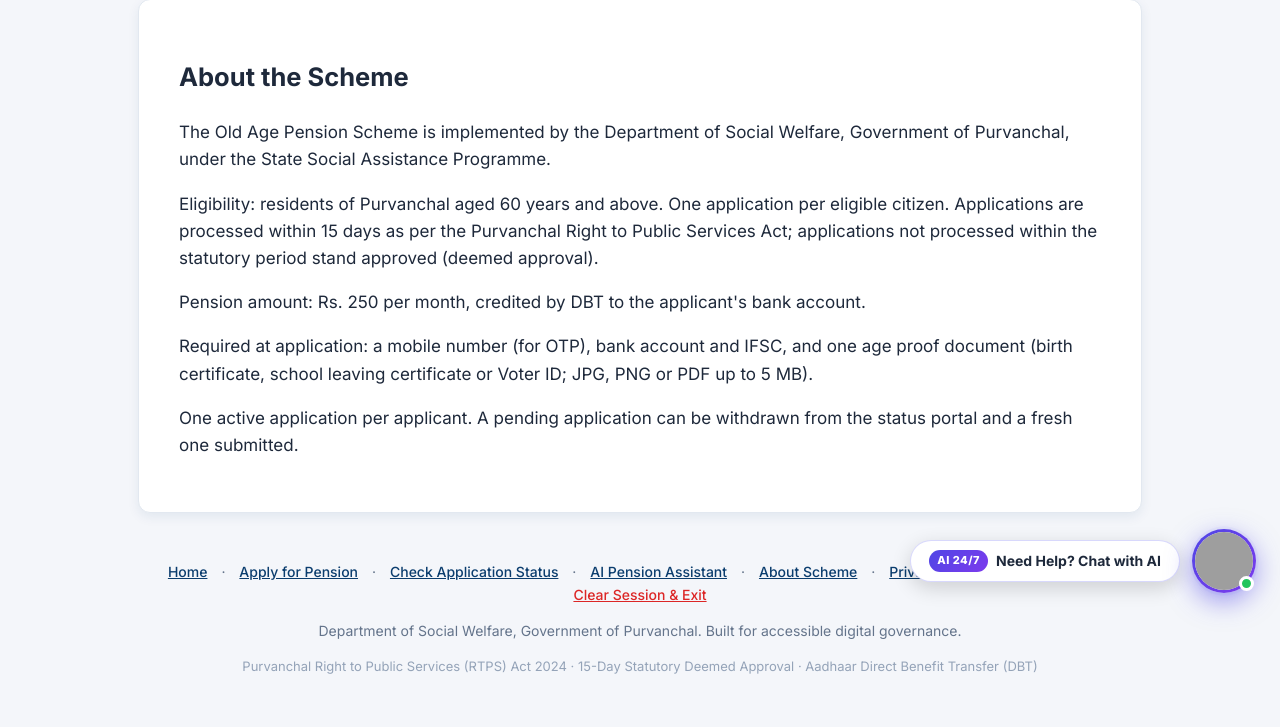
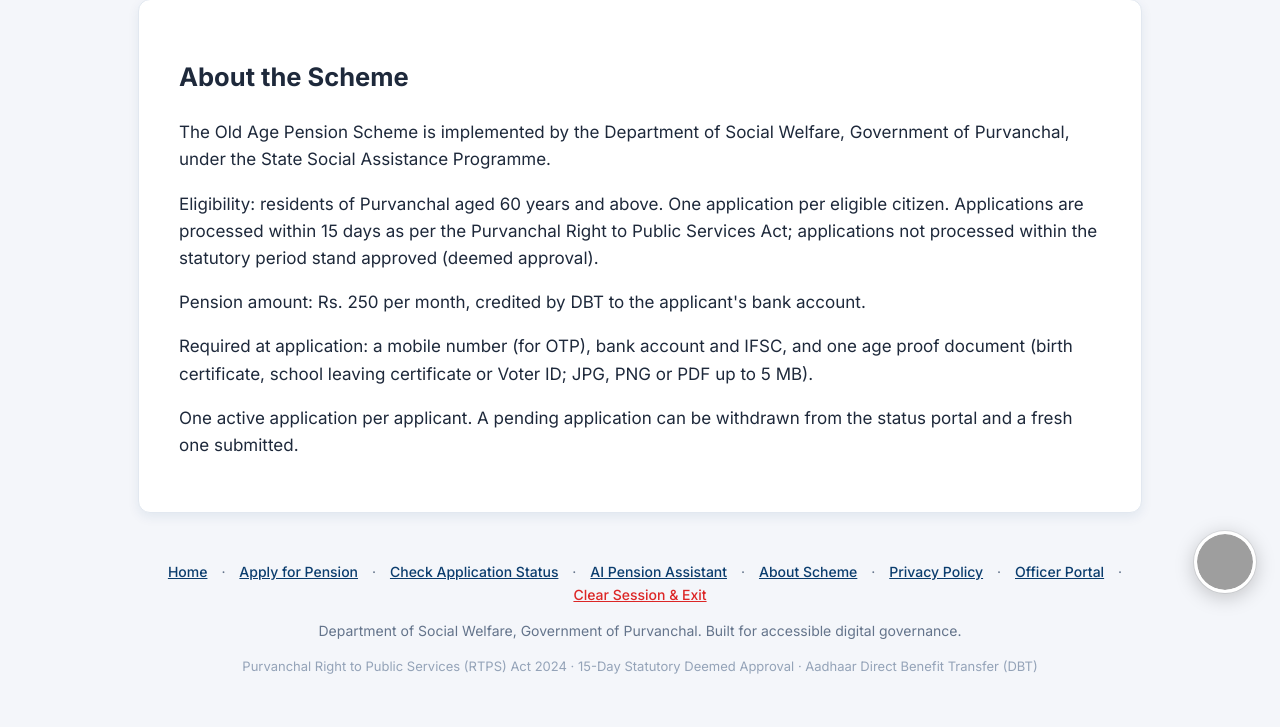
Before and after one commit to hemantmeena2005/sewasetu-ai, a Flask app: page /about in a window 1280 px wide. Shown: the part 183-910 px from the top of the page. Run offline with Flask 2, Linux system fonts and the light colour scheme; some libraries are stand-ins or nearby versions; grey boxes are pictures that could not be loaded.

Commit message:
feat: implement exact LG-style floating chatbot widget with 2-tone popup card and close button

```diff
--- a/app/templates/base.html
+++ b/app/templates/base.html
@@ -355,179 +355,224 @@
     font-size: 13px;
     color: #94a3b8;
   }
-  /* Floating AI Assistant Chatbot Styles */
-  .chatbot-fab {
+  /* LG-Style Floating AI Assistant Chatbot Styles */
+  .chatbot-fab-btn {
     position: fixed;
     bottom: 24px;
     right: 24px;
+    width: 62px;
+    height: 62px;
+    border-radius: 50%;
+    background: #ffffff;
+    border: 3.5px solid #ffffff;
+    box-shadow: 0 4px 20px rgba(0, 0, 0, 0.22), 0 0 0 1px rgba(0, 0, 0, 0.08);
+    cursor: pointer;
     z-index: 99999;
     display: flex;
     align-items: center;
-    gap: 12px;
-    cursor: pointer;
-    user-select: none;
-    transition: transform 0.25s cubic-bezier(0.175, 0.885, 0.32, 1.275);
+    justify-content: center;
+    transition: transform 0.2s cubic-bezier(0.16, 1, 0.3, 1), box-shadow 0.2s ease;
+    overflow: hidden;
   }
-  .chatbot-fab:hover {
-    transform: scale(1.06) translateY(-2px);
+  .chatbot-fab-btn:hover {
+    transform: scale(1.08);
+    box-shadow: 0 8px 28px rgba(0, 0, 0, 0.32);
   }
-  .chatbot-avatar-circle {
-    width: 64px;
-    height: 64px;
-    border-radius: 50%;
-    background: linear-gradient(135deg, #4f46e5 0%, #7c3aed 100%);
-    padding: 3px;
-    box-shadow: 0 8px 24px rgba(79, 70, 229, 0.45), 0 2px 8px rgba(0,0,0,0.18);
-    position: relative;
-    display: flex;
-    align-items: center;
-    justify-content: center;
-    animation: chatbot-pulse 3s infinite ease-in-out;
-  }
-  @keyframes chatbot-pulse {
-    0%, 100% { box-shadow: 0 8px 24px rgba(79, 70, 229, 0.45); }
-    50% { box-shadow: 0 10px 32px rgba(79, 70, 229, 0.7), 0 0 0 8px rgba(99, 102, 241, 0.16); }
-  }
-  .chatbot-avatar-img {
+  .chatbot-fab-img {
     width: 100%;
     height: 100%;
     object-fit: cover;
     border-radius: 50%;
+    display: block;
     background: #ffffff;
   }
-  .chatbot-status-dot {
-    position: absolute;
-    bottom: 2px;
-    right: 2px;
-    width: 15px;
-    height: 15px;
+  .chatbot-close-fab {
+    position: fixed;
+    bottom: 24px;
+    right: 24px;
+    width: 62px;
+    height: 62px;
     border-radius: 50%;
-    background: #22c55e;
-    border: 3px solid #ffffff;
+    background: #2b2e33;
+    color: #ffffff;
+    box-shadow: 0 6px 24px rgba(0, 0, 0, 0.32);
+    cursor: pointer;
+    z-index: 99999;
+    display: none;
+    align-items: center;
+    justify-content: center;
+    font-size: 32px;
+    font-weight: 300;
+    line-height: 1;
+    transition: transform 0.2s ease, background 0.15s ease;
   }
-  .chatbot-fab-callout {
-    background: #ffffff;
-    color: #1e293b;
-    padding: 9px 18px;
-    border-radius: 24px;
-    font-size: 14px;
-    font-weight: 700;
-    box-shadow: 0 6px 20px rgba(0,0,0,0.16);
-    display: flex;
-    align-items: center;
-    gap: 8px;
-    border: 1px solid rgba(99, 102, 241, 0.25);
-    animation: chatbot-fade-in 0.4s ease;
+  .chatbot-close-fab:hover {
+    transform: scale(1.08);
+    background: #1e2023;
   }
-  .callout-badge {
-    background: linear-gradient(135deg, #4f46e5, #7c3aed);
-    color: #fff;
-    font-size: 11px;
-    font-weight: 800;
-    padding: 2px 8px;
-    border-radius: 12px;
-    letter-spacing: 0.5px;
+
+  /* LG-Style Card Window */
+  .lg-bot-card {
+    position: fixed;
+    bottom: 98px;
+    right: 24px;
+    width: 360px;
+    max-width: calc(100vw - 32px);
+    max-height: calc(100vh - 120px);
+    border-radius: 28px;
+    box-shadow: 0 20px 50px rgba(0, 0, 0, 0.32), 0 2px 10px rgba(0, 0, 0, 0.1);
+    overflow: hidden;
+    z-index: 99998;
+    display: none;
+    flex-direction: column;
+    animation: lgMenuSlide 0.25s cubic-bezier(0.16, 1, 0.3, 1);
+    font-family: -apple-system, BlinkMacSystemFont, "Segoe UI", Roboto, sans-serif;
   }
-  .chatbot-modal {
-    position: fixed;
-    bottom: 96px;
-    right: 24px;
-    width: 420px;
-    max-width: calc(100vw - 32px);
-    height: 600px;
-    max-height: calc(100vh - 120px);
-    background: #ffffff;
-    border-radius: 18px;
-    box-shadow: 0 20px 45px rgba(11, 61, 110, 0.25), 0 4px 14px rgba(0,0,0,0.12);
-    border: 1px solid rgba(226, 232, 240, 0.9);
-    z-index: 99999;
+  @keyframes lgMenuSlide {
+    from { opacity: 0; transform: translateY(16px) scale(0.96); }
+    to { opacity: 1; transform: translateY(0) scale(1); }
+  }
+  .lg-bot-dark-section {
+    background: #2c2f34;
+    padding: 24px 22px 20px;
+    color: #ffffff;
+  }
+  .lg-bot-title {
+    font-size: 24px;
+    font-weight: 300;
+    color: #ffffff;
+    margin: 0 0 16px 0;
+    letter-spacing: -0.2px;
+  }
+  .lg-bot-pills {
     display: flex;
     flex-direction: column;
-    overflow: hidden;
-    animation: chatbot-slide-up 0.25s cubic-bezier(0.16, 1, 0.3, 1);
+    gap: 10px;
   }
-  @keyframes chatbot-slide-up {
-    from { opacity: 0; transform: translateY(20px) scale(0.96); }
-    to { opacity: 1; transform: translateY(0) scale(1); }
+  .lg-pill-btn {
+    background: #ffffff;
+    color: #111827;
+    border: none;
+    border-radius: 24px;
+    padding: 12px 18px;
+    font-size: 15px;
+    font-weight: 600;
+    text-align: center;
+    cursor: pointer;
+    transition: background 0.15s ease, transform 0.15s ease;
+    box-shadow: 0 1px 3px rgba(0,0,0,0.1);
+    width: 100%;
+    display: block;
+    text-decoration: none;
   }
-  .chatbot-modal-header {
-    background: linear-gradient(135deg, #0b3d6e 0%, #1e40af 100%);
-    color: #ffffff;
-    padding: 14px 18px;
+  .lg-pill-btn:hover {
+    background: #f1f5f9;
+    transform: translateY(-1px);
+  }
+  .lg-bot-light-section {
+    background: #ebe8e4;
+    padding: 10px 22px 20px;
+    flex: 1;
+    display: flex;
+    flex-direction: column;
+    justify-content: space-between;
+  }
+  .lg-menu-list {
+    display: flex;
+    flex-direction: column;
+  }
+  .lg-menu-row {
     display: flex;
     justify-content: space-between;
     align-items: center;
+    padding: 13px 4px;
+    border-bottom: 1px solid rgba(0, 0, 0, 0.08);
+    color: #1e293b;
+    text-decoration: none;
+    font-size: 15px;
+    font-weight: 500;
+    transition: color 0.15s ease, padding-left 0.15s ease;
+  }
+  .lg-menu-row:last-child {
+    border-bottom: none;
+  }
+  .lg-menu-row:hover {
+    color: var(--primary);
+    padding-left: 4px;
+  }
+  .lg-chevron {
+    color: #64748b;
+    font-size: 20px;
+    line-height: 1;
+  }
+  .lg-bottom-pill {
+    display: block;
+    width: 100%;
+    background: #ffffff;
+    color: #111827;
+    border: 1.5px solid #d1d5db;
+    border-radius: 24px;
+    padding: 11px 18px;
+    font-size: 15px;
+    font-weight: 600;
+    text-align: center;
+    cursor: pointer;
+    text-decoration: none;
+    transition: all 0.15s ease;
+    box-shadow: 0 1px 2px rgba(0,0,0,0.05);
+    margin-top: 14px;
+  }
+  .lg-bottom-pill:hover {
+    background: #f8fafc;
+    border-color: #9ca3af;
+  }
+  /* Live Chat Pane inside Card */
+  .lg-chat-pane {
+    height: 560px;
+    display: flex;
+    flex-direction: column;
+    background: #ffffff;
+  }
+  .lg-chat-pane-header {
+    background: #2c2f34;
+    color: #ffffff;
+    padding: 12px 16px;
+    display: flex;
+    justify-content: space-between;
+    align-items: center;
+    font-size: 14px;
     flex-shrink: 0;
   }
-  .chatbot-modal-header-brand {
-    display: flex;
-    align-items: center;
-    gap: 12px;
-  }
-  .chatbot-modal-avatar {
-    width: 40px;
-    height: 40px;
-    border-radius: 50%;
-    object-fit: cover;
-    border: 2px solid rgba(255,255,255,0.85);
-    background: #fff;
-  }
-  .chatbot-modal-title {
-    font-size: 16px;
-    font-weight: 700;
-    color: #ffffff;
-    line-height: 1.2;
-  }
-  .chatbot-modal-sub {
-    font-size: 12px;
+  .lg-chat-back-btn {
+    background: transparent;
     color: #cbd5e1;
-    margin-top: 2px;
+    border: none;
+    font-size: 14px;
+    font-weight: 600;
+    cursor: pointer;
     display: flex;
     align-items: center;
     gap: 6px;
   }
-  .online-indicator {
-    width: 8px;
-    height: 8px;
-    border-radius: 50%;
-    background: #22c55e;
-    display: inline-block;
-  }
-  .chatbot-modal-controls {
-    display: flex;
-    align-items: center;
-    gap: 8px;
-  }
-  .chatbot-control-btn {
-    background: rgba(255,255,255,0.15);
-    color: #ffffff;
-    border: none;
-    border-radius: 8px;
-    width: 32px;
-    height: 32px;
-    display: flex;
-    align-items: center;
-    justify-content: center;
-    font-size: 16px;
-    cursor: pointer;
-    text-decoration: none;
-    transition: background 0.15s ease;
-  }
-  .chatbot-control-btn:hover {
-    background: rgba(255,255,255,0.3);
+  .lg-chat-back-btn:hover {
     color: #ffffff;
   }
-  .chatbot-modal-body {
+  .lg-chat-iframe {
     flex: 1;
-    background: #f8fafc;
-    position: relative;
-    overflow: hidden;
-  }
-  .chatbot-iframe {
     width: 100%;
-    height: 100%;
     border: none;
     display: block;
+  }
+  @media (max-width: 600px) {
+    .lg-bot-card {
+      bottom: 0;
+      right: 0;
+      width: 100vw;
+      max-width: 100vw;
+      height: 100vh;
+      max-height: 100vh;
+      border-radius: 0;
+    }
   }
   @media (max-width: 900px) {
     .header { padding: 10px 18px; flex-wrap: wrap; }
@@ -642,61 +687,123 @@
 </footer>
 
 {% if request.path != '/assistant' %}
-<!-- Floating AI Assistant Chatbot Widget (Bottom Right) -->
-<div id="sewasetu-chatbot-fab" class="chatbot-fab" onclick="toggleChatbot()" title="Chat with AI Assistant" aria-label="Open AI Pension Chatbot">
-  <div class="chatbot-fab-callout" id="chatbot-fab-callout">
-    <span class="callout-badge">AI 24/7</span>
-    <span class="callout-text">{% if current_lang == 'hi' %}सहायता चाहिए? चैट करें{% else %}Need Help? Chat with AI{% endif %}</span>
-  </div>
-  <div class="chatbot-avatar-circle">
-    <img src="https://encrypted-tbn0.gstatic.com/images?q=tbn:ANd9GcRfBjUGlVk0m0R4Zw0cm_-PwRUDaVK-pV86W8gaKIeFxw&s=10"
-         onerror="this.src='/static/chatbot_avatar.png'"
-         alt="Sewa Setu AI Assistant" class="chatbot-avatar-img">
-    <span class="chatbot-status-dot" title="Online"></span>
-  </div>
+<!-- Floating AI Assistant Button (Bottom Right) -->
+<div id="sewasetu-chatbot-fab" class="chatbot-fab-btn" onclick="toggleChatbotMenu()" title="Sewa Setu AI Assistant" aria-label="Open AI Assistant Menu">
+  <img src="https://encrypted-tbn0.gstatic.com/images?q=tbn:ANd9GcRfBjUGlVk0m0R4Zw0cm_-PwRUDaVK-pV86W8gaKIeFxw&s=10"
+       onerror="this.src='/static/chatbot_avatar.png'"
+       alt="Sewa Setu AI Assistant" class="chatbot-fab-img">
 </div>
 
-<!-- Chatbot Popup Modal Window -->
-<div id="sewasetu-chatbot-modal" class="chatbot-modal" style="display:none;" aria-hidden="true">
-  <div class="chatbot-modal-header">
-    <div class="chatbot-modal-header-brand">
-      <img src="https://encrypted-tbn0.gstatic.com/images?q=tbn:ANd9GcRfBjUGlVk0m0R4Zw0cm_-PwRUDaVK-pV86W8gaKIeFxw&s=10"
-           onerror="this.src='/static/chatbot_avatar.png'"
-           alt="AI Assistant" class="chatbot-modal-avatar">
-      <div>
-        <div class="chatbot-modal-title">{% if current_lang == 'hi' %}सेवा सेतु एआई सहायक{% else %}Sewa Setu AI Assistant{% endif %}</div>
-        <div class="chatbot-modal-sub">
-          <span class="online-indicator"></span> {% if current_lang == 'hi' %}सक्रिय मार्गदर्शक · 24/7 लाइव{% else %}Active Guide &middot; 24/7 Live{% endif %}
-        </div>
+<!-- Floating Dark Close Button (Bottom Right when open) -->
+<div id="sewasetu-chatbot-close" class="chatbot-close-fab" onclick="toggleChatbotMenu()" title="Close menu" aria-label="Close menu">
+  &times;
+</div>
+
+<!-- LG-Style Assistant Popup Card -->
+<div id="sewasetu-chatbot-modal" class="lg-bot-card" aria-hidden="true">
+  <!-- View 1: Quick Help Menu (matching screenshot) -->
+  <div id="lg-menu-view">
+    <div class="lg-bot-dark-section">
+      <h3 class="lg-bot-title">
+        {% if current_lang == 'hi' %}मैं आपकी क्या सहायता करूँ ?{% else %}How may I help you ?{% endif %}
+      </h3>
+      <div class="lg-bot-pills">
+        <button type="button" class="lg-pill-btn" onclick="openLiveChat('apply')">
+          {% if current_lang == 'hi' %}पेंशन आवेदन के बारे में चैट करें{% else %}Chat about pension application.{% endif %}
+        </button>
+        <button type="button" class="lg-pill-btn" onclick="openLiveChat('status')">
+          {% if current_lang == 'hi' %}आवेदन स्थिति के बारे में चैट करें{% else %}Chat about application status.{% endif %}
+        </button>
+        <button type="button" class="lg-pill-btn" onclick="openLiveChat('eligibility')">
+          {% if current_lang == 'hi' %}पात्रता नियम व सहायता (60+ वर्ष){% else %}Check scheme eligibility & aid.{% endif %}
+        </button>
       </div>
     </div>
-    <div class="chatbot-modal-controls">
-      <a href="/assistant" target="_blank" title="Open full screen in new tab" class="chatbot-control-btn" aria-label="Full screen">
-        ↗
-      </a>
-      <button type="button" onclick="toggleChatbot()" title="Close chat" class="chatbot-control-btn" aria-label="Close chat">
-        &times;
+
+    <div class="lg-bot-light-section">
+      <div class="lg-menu-list">
+        <a href="/apply" class="lg-menu-row">
+          <span>{% if current_lang == 'hi' %}नया पेंशन आवेदन शुरू करें{% else %}Start New Pension Application{% endif %}</span>
+          <span class="lg-chevron">&rsaquo;</span>
+        </a>
+        <a href="/status" class="lg-menu-row">
+          <span>{% if current_lang == 'hi' %}आवेदन स्थिति जांचें{% else %}Track Application Status{% endif %}</span>
+          <span class="lg-chevron">&rsaquo;</span>
+        </a>
+        <a href="/status?mode=otp" class="lg-menu-row">
+          <span>{% if current_lang == 'hi' %}मोबाइल ओटीपी से लॉगिन{% else %}Login with Mobile OTP{% endif %}</span>
+          <span class="lg-chevron">&rsaquo;</span>
+        </a>
+        <a href="/status/reset" class="lg-menu-row">
+          <span>{% if current_lang == 'hi' %}पासवर्ड रीसेट करें{% else %}Reset Account Password{% endif %}</span>
+          <span class="lg-chevron">&rsaquo;</span>
+        </a>
+        <a href="/about" class="lg-menu-row">
+          <span>{% if current_lang == 'hi' %}योजना के नियम व आरटीपीएस समय-सीमा{% else %}Scheme Rules & 15-Day RTPS SLA{% endif %}</span>
+          <span class="lg-chevron">&rsaquo;</span>
+        </a>
+      </div>
+
+      <button type="button" class="lg-bottom-pill" onclick="openLiveChat('general')">
+        {% if current_lang == 'hi' %}पूर्ण एआई चैट सहायक खोलें ↗{% else %}Chat with AI Assistant ↗{% endif %}
       </button>
     </div>
   </div>
-  <div class="chatbot-modal-body">
-    <iframe src="/assistant?embed=1" title="Sewa Setu AI Chatbot" class="chatbot-iframe"></iframe>
+
+  <!-- View 2: Live Chat Pane -->
+  <div id="lg-chat-view" style="display:none;" class="lg-chat-pane">
+    <div class="lg-chat-pane-header">
+      <button type="button" class="lg-chat-back-btn" onclick="showMenuView()">
+        &larr; {% if current_lang == 'hi' %}वापस विकल्प पर{% else %}Back to options{% endif %}
+      </button>
+      <a href="/assistant" target="_blank" style="color:#cbd5e1; text-decoration:none; font-size:13px; font-weight:600;">
+        {% if current_lang == 'hi' %}नया टैब ↗{% else %}New tab ↗{% endif %}
+      </a>
+    </div>
+    <iframe id="lg-assistant-iframe" src="about:blank" title="Sewa Setu AI Assistant" class="lg-chat-iframe"></iframe>
   </div>
 </div>
 
 <script>
-  function toggleChatbot() {
+  var isChatbotOpen = false;
+
+  function toggleChatbotMenu() {
     var modal = document.getElementById('sewasetu-chatbot-modal');
-    var callout = document.getElementById('chatbot-fab-callout');
+    var openFab = document.getElementById('sewasetu-chatbot-fab');
+    var closeFab = document.getElementById('sewasetu-chatbot-close');
     if (!modal) return;
-    if (modal.style.display === 'none' || modal.style.display === '') {
+
+    if (!isChatbotOpen) {
       modal.style.display = 'flex';
       modal.setAttribute('aria-hidden', 'false');
-      if (callout) callout.style.display = 'none';
+      openFab.style.display = 'none';
+      closeFab.style.display = 'flex';
+      isChatbotOpen = true;
     } else {
       modal.style.display = 'none';
       modal.setAttribute('aria-hidden', 'true');
+      openFab.style.display = 'flex';
+      closeFab.style.display = 'none';
+      isChatbotOpen = false;
     }
+  }
+
+  function openLiveChat(intent) {
+    var menuView = document.getElementById('lg-menu-view');
+    var chatView = document.getElementById('lg-chat-view');
+    var iframe = document.getElementById('lg-assistant-iframe');
+    if (!iframe.src || iframe.src === 'about:blank' || iframe.src.indexOf('/assistant') === -1) {
+      iframe.src = '/assistant?embed=1&intent=' + encodeURIComponent(intent || 'general');
+    }
+    menuView.style.display = 'none';
+    chatView.style.display = 'flex';
+  }
+
+  function showMenuView() {
+    var menuView = document.getElementById('lg-menu-view');
+    var chatView = document.getElementById('lg-chat-view');
+    chatView.style.display = 'none';
+    menuView.style.display = 'block';
   }
 </script>
 {% endif %}
```
